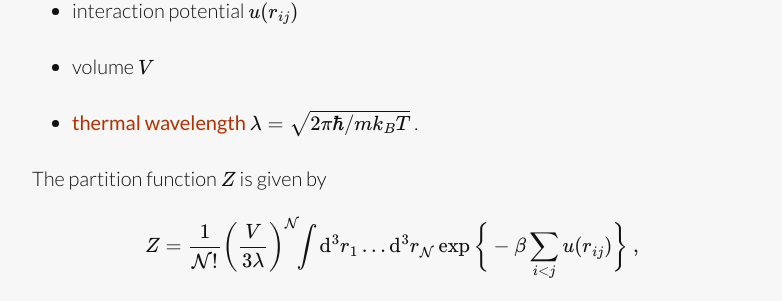
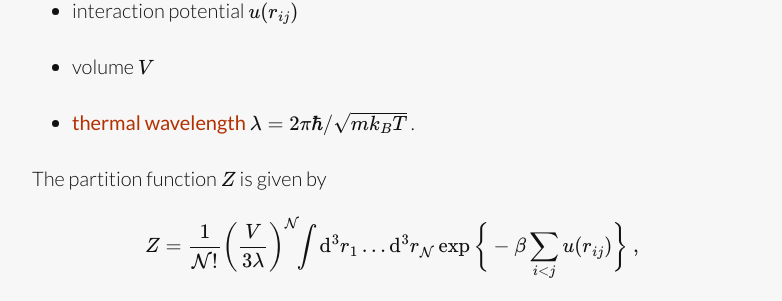
Before and after one commit to amaresh-sahu/amaresh-sahu.github.io, a Jekyll site: the page built from _posts/2016-12-24-monte-carlo-metropolis.markdown, in a window 1280 px wide and 900 px high, scrolled down 966 px. Shown: the part 150-451 px from the top of the window, without its empty margins (248-1030 px from the left). Built offline with Jekyll 4.4.1, drawn with Linux system fonts in a browser that asks for light colours; formulas are drawn with MathJax 3.

```diff
--- a/_posts/2016-12-24-monte-carlo-metropolis.markdown
+++ b/_posts/2016-12-24-monte-carlo-metropolis.markdown
@@ -21,7 +21,7 @@ For our purposes in statistical mechanics, Monte Carlo methods are a practical w
 
 * volume $$V$$
 
-* [thermal wavelength](https://en.wikipedia.org/wiki/Thermal_de_Broglie_wavelength){:target="_blank"} $$\lambda = \sqrt{ 2 \pi \hbar / m k_B T}$$ .
+* [thermal wavelength](https://en.wikipedia.org/wiki/Thermal_de_Broglie_wavelength){:target="_blank"} $$\lambda = 2 \pi \hbar / \sqrt{m k_B T}$$ .
 
 The partition function $$Z$$ is given by
 
```
